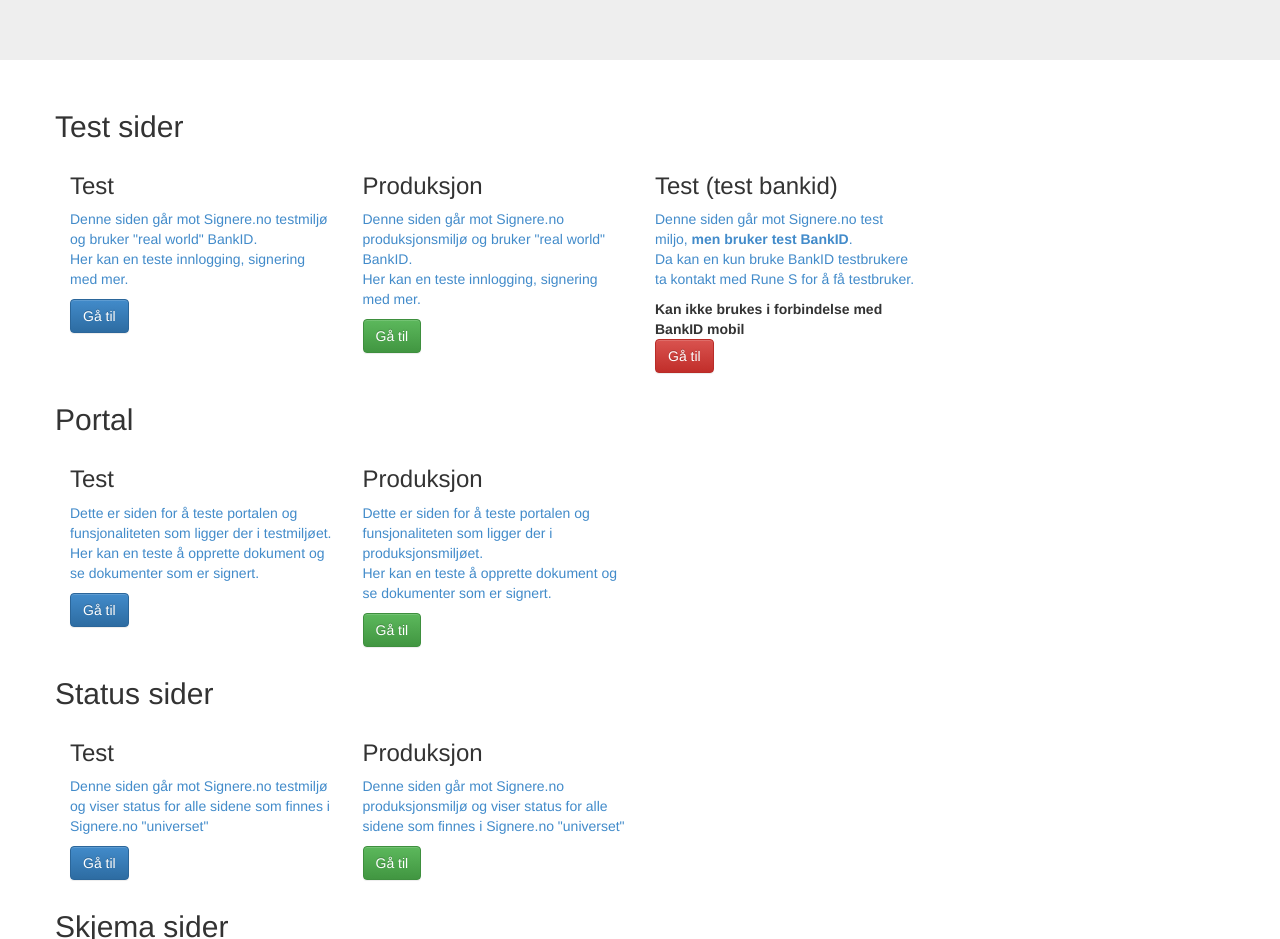
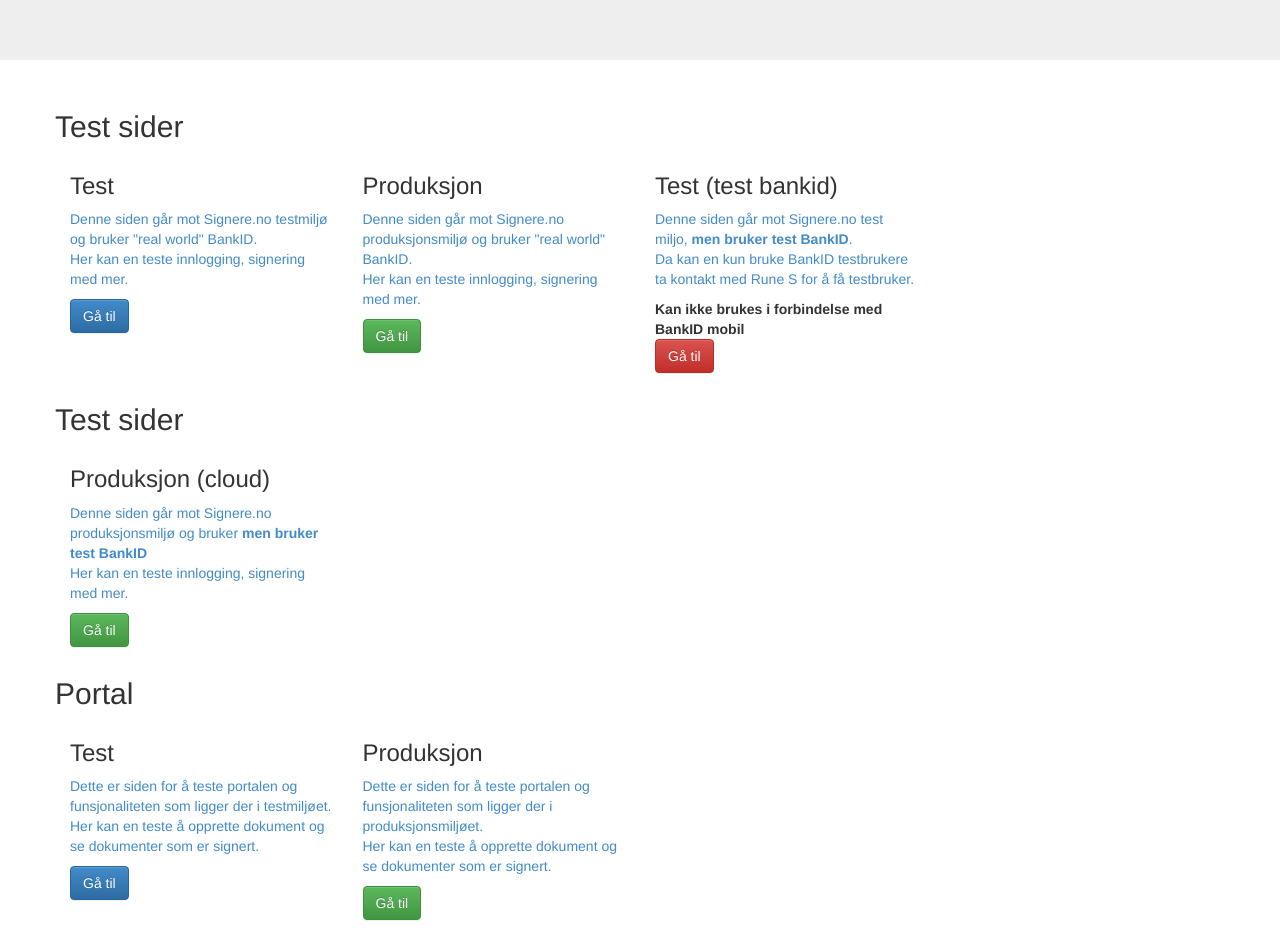
Before and after one commit to unipluss/SignereTestOversikt, a plain HTML site: page index.html in a window 1280 px wide. Shown: the part 161-1100 px from the top of the page. Drawn offline with Linux system fonts and the light colour scheme.

Commit message:
Lagt til ny test side

```diff
--- a/index.html
+++ b/index.html
@@ -71,6 +71,26 @@
 		 <strong>Kan ikke brukes i forbindelse med BankID mobil</strong>
           <p><a class="btn btn-danger" href="https://signeretestbankidtest.azurewebsites.net/" role="button" target="_blank">Gå til</a></p>
         </div>
+      </div>
+	   <div class="row">
+	    <h2>Test sider</h2>
+     <!--    <div class="col-md-3">
+          <h3>Test</h3>
+          <p class="text-primary">Denne siden går mot Signere.no testmiljø og bruker "real world" BankID. <br/>Her kan en teste innlogging, signering med mer.</p>
+          <p><a class="btn btn-primary" href="https://kjelltech.azurewebsites.net/" role="button" target="_blank">Gå til</a></p>
+        </div>
+	 -->
+        <div class="col-md-3">
+          <h3>Produksjon (cloud)</h3>
+          <p class="text-primary">Denne siden går mot Signere.no produksjonsmiljø og bruker <strong>men bruker test BankID</strong> <br/>Her kan en teste innlogging, signering med mer.</p>
+          <p><a class="btn btn-success" href="https://signereprodcloudtest.azurewebsites.net/" role="button" target="_blank">Gå til</a></p>
+       </div>
+   <!--      <div class="col-md-3">
+          <h3>Test (test bankid)</h3>
+         <p class="text-primary">Denne siden går mot Signere.no test miljo, <strong>men bruker test BankID</strong>. <br/>Da kan en kun bruke BankID testbrukere ta kontakt med Rune S for å få testbruker.</p>
+		 <strong>Kan ikke brukes i forbindelse med BankID mobil</strong>
+          <p><a class="btn btn-danger" href="https://signeretestbankidtest.azurewebsites.net/" role="button" target="_blank">Gå til</a></p>
+        </div> -->
       </div>
 
 	  <div class="row">
```
